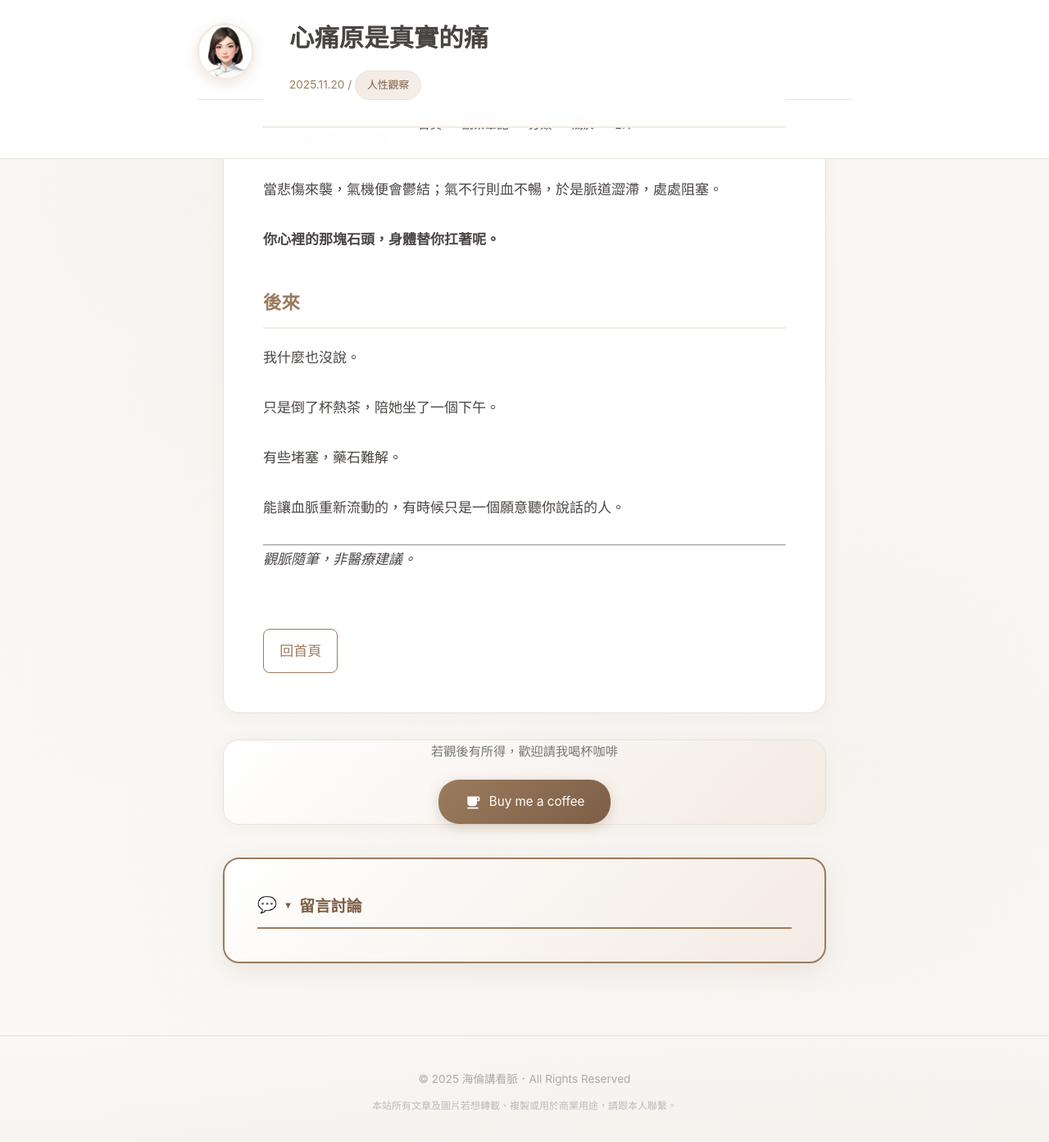
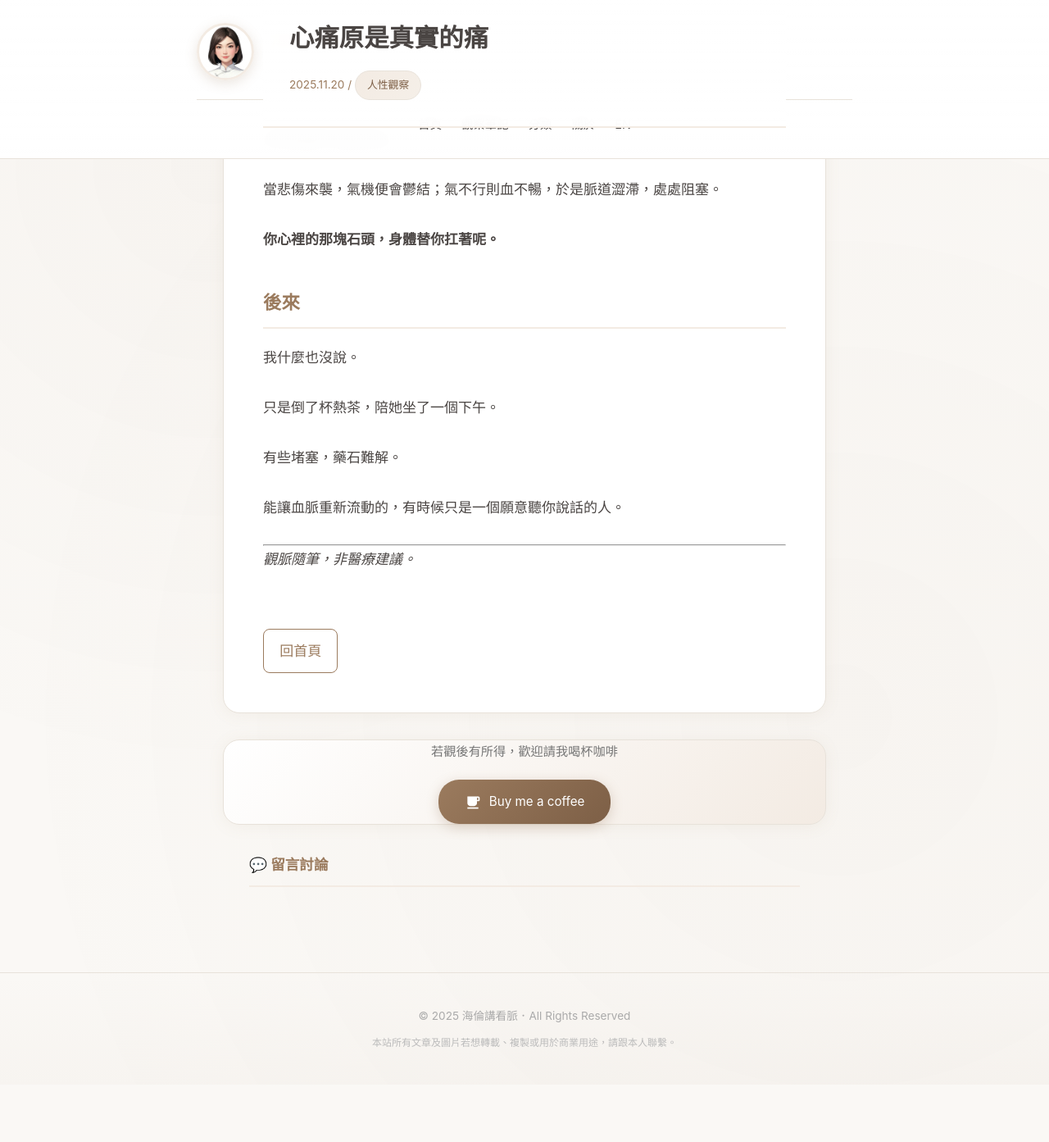
Before and after one commit to hathor-hua/helen, a Jekyll site: the page built from _posts/2025-11-20-heartbreak-physics.md, in a window 1280 px wide and 1400 px high, scrolled down 919 px. Shown: the top 1393 px of the window at 82% size. Built offline with Jekyll 4.4.1, drawn with Linux system fonts in a browser that asks for light colours; comment, search, counter and statistics services are not loaded; after the commit the page ends 2242 px from its top, so only the background shows below that.

Commit message:
Simplify comments section layout
- Remove collapsible feature from comments
- Remove border/box styling from comments section
- Keep simple clean layout for comments

```diff
--- a/_layouts/post.html
+++ b/_layouts/post.html
@@ -32,15 +32,9 @@ og_type: article
     </a>
 </section>
 
-<!-- 留言討論區（可收合） -->
-<section class="comments-section collapsible">
-    <button class="comments-toggle" onclick="toggleComments()">
-        <h3>
-            <span class="toggle-icon">▼</span>
-            留言討論
-        </h3>
-    </button>
-    <div class="comments-content" id="comments-content">
+<!-- 留言區 -->
+<section class="comments-section simple">
+    <h3>留言討論</h3>
     <div id="cusdis_thread"
       data-host="https://cusdis.com"
       data-app-id="e9617376-039b-4dee-81f8-a3aa9f4a26a6"
@@ -49,23 +43,4 @@ og_type: article
       data-page-title="{{ page.title }}"
     ></div>
     <script async defer src="https://cusdis.com/js/cusdis.es.js"></script>
-    </div>
 </section>
-
-<script>
-function toggleComments() {
-    var content = document.getElementById('comments-content');
-    var icon = document.querySelector('.toggle-icon');
-    var section = document.querySelector('.comments-section');
-
-    if (content.classList.contains('collapsed')) {
-        content.classList.remove('collapsed');
-        icon.textContent = '▼';
-        section.classList.remove('is-collapsed');
-    } else {
-        content.classList.add('collapsed');
-        icon.textContent = '▶';
-        section.classList.add('is-collapsed');
-    }
-}
-</script>
--- a/css/style.css
+++ b/css/style.css
@@ -761,12 +761,27 @@ footer .bmc-btn:hover {
 
 /* Comments Section */
 .comments-section {
-    background: linear-gradient(135deg, var(--card-bg) 0%, var(--accent-light) 100%);
-    padding: 2.5rem;
-    border-radius: 20px;
-    border: 2px solid var(--accent-color);
-    margin-top: 2.5rem;
-    box-shadow: var(--shadow-hover);
+    max-width: 800px;
+    margin: 2rem auto 0;
+    padding: 0 2rem;
+}
+
+.comments-section.simple {
+    background: transparent;
+    border: none;
+    box-shadow: none;
+}
+
+.comments-section.simple h3 {
+    font-size: 1.1rem;
+    color: var(--accent-color);
+    margin-bottom: 1rem;
+    padding-bottom: 0.5rem;
+    border-bottom: 2px solid var(--accent-light);
+}
+
+.comments-section.simple h3::before {
+    content: '💬 ';
 }
 
 .comments-section h3 {
@@ -789,60 +804,10 @@ footer .bmc-btn:hover {
     font-family: -apple-system, BlinkMacSystemFont, "Segoe UI", sans-serif;
 }
 
-/* Collapsible Comments Section */
-.comments-section.collapsible {
-    position: relative;
-}
-
-.comments-toggle {
-    width: 100%;
-    background: transparent;
-    border: none;
-    cursor: pointer;
-    padding: 0;
-    margin: 0;
-    text-align: left;
-}
-
-.comments-toggle h3 {
-    display: flex;
-    align-items: center;
-    gap: 0.5rem;
-    margin: 0;
-    padding-bottom: 0.8rem;
-    transition: color 0.2s;
-}
-
-.comments-toggle:hover h3 {
-    color: var(--accent-dark);
-}
-
-.toggle-icon {
-    font-size: 0.7rem;
-    transition: transform 0.2s ease;
-    display: inline-block;
-}
-
-.comments-content {
-    overflow: hidden;
-    transition: max-height 0.3s ease, opacity 0.3s ease;
-    max-height: 2000px;
-    opacity: 1;
-}
-
-.comments-content.collapsed {
-    max-height: 0;
-    opacity: 0;
-    padding: 0;
-}
-
-.comments-section.is-collapsed {
-    padding-bottom: 1.5rem;
-}
-
-.comments-section.is-collapsed .comments-toggle h3 {
-    border-bottom: none;
-    padding-bottom: 0;
+@media (max-width: 600px) {
+    .comments-section {
+        padding: 0 1rem;
+    }
 }
 
 /* Responsive */
```
Also changed, not shown: _layouts/post-en.html (+3 -28 lines). Lines whose indentation alone changed are shown as unchanged.
